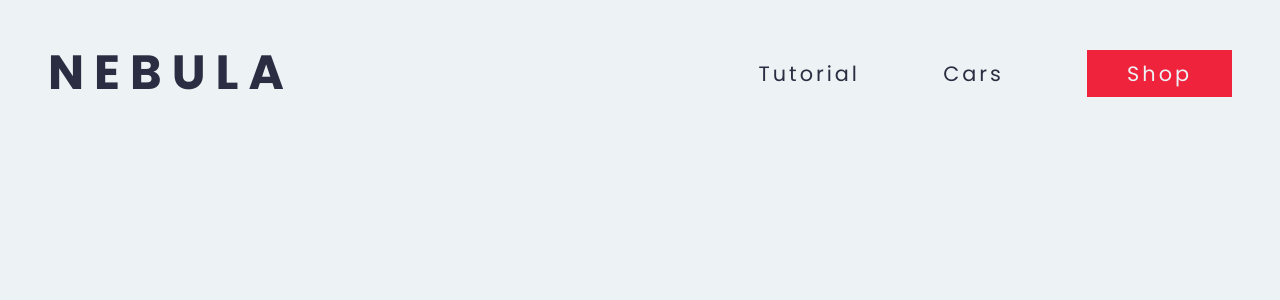
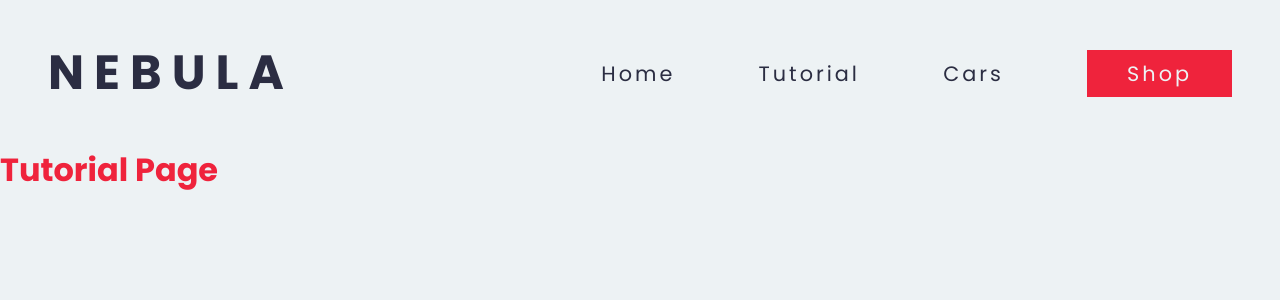
Before and after one commit to Grena30/Nebula, a React (Vite) app in the folder frontend/react-app/: page /tutorial in a window 1280 px wide. Shown: the top 300 px of the page. Built offline with nearby package versions, Linux system fonts and the light colour scheme.

Commit message:
feat: add page routing

```diff
--- a/frontend/react-app/src/App.jsx
+++ b/frontend/react-app/src/App.jsx
@@ -1,13 +1,27 @@
 import React from "react";
+import ReactDOM from "react-dom/client";
+import { BrowserRouter, Routes, Route } from "react-router-dom";
 import Navbar from "./components/Navbar";
+import Home from "./components/pages/Home";
+import Tutorial from "./components/pages/Tutorial";
+import Cars from "./components/pages/Cars";
 import "./css/App.css";
 
 function App() {
   return (
-    <div className="App">
-      <Navbar />
-    </div>
+    <BrowserRouter>
+      <Routes>
+        <Route path="/" element={<Navbar />}>
+          <Route index element={<Home />} />
+          <Route path="tutorial" element={<Tutorial />} />
+          <Route path="cars" element={<Cars />} />
+        </Route>
+      </Routes>
+    </BrowserRouter>
   );
 }
 
 export default App;
+
+const root = ReactDOM.createRoot(document.getElementById("root"));
+root.render(<App />);
--- a/frontend/react-app/src/components/Navbar.jsx
+++ b/frontend/react-app/src/components/Navbar.jsx
@@ -1,8 +1,10 @@
 import React from "react";
+import { Outlet, Link } from "react-router-dom";
 import "../css/Navbar.css";
 
 function Navbar() {
   return (
+    <>
       <nav className="navbar">
         <div className="navbar-logo">
           <h1>NEBULA</h1>
@@ -10,10 +12,13 @@ function Navbar() {
         <div className="navbar-menu">
           <ul className="navbar-links">
             <li>
-          <a href="#tutorial">Tutorial</a>
+              <Link to="/">Home</Link>
             </li>
             <li>
-          <a href="#cars">Cars</a>
+              <Link to="/tutorial">Tutorial</Link>
+            </li>
+            <li>
+              <Link to="/cars">Cars</Link>
             </li>
           </ul>
           <div className="navbar-btn">
@@ -21,6 +26,9 @@ function Navbar() {
           </div>
         </div>
       </nav>
+
+      <Outlet />
+    </>
   );
 }
 
--- /dev/null
+++ b/frontend/react-app/src/components/pages/Cars.jsx
@@ -0,0 +1,11 @@
+import React from 'react';
+
+function Cars() {
+  return (
+    <div>
+      <h1>Cars Page</h1>
+    </div>
+  );
+}
+
+export default Cars;
--- /dev/null
+++ b/frontend/react-app/src/components/pages/Home.jsx
@@ -0,0 +1,11 @@
+import React from 'react';
+
+function Home() {
+  return (
+    <div>
+      <h1>Home Page</h1>
+    </div>
+  );
+}
+
+export default Home;
--- /dev/null
+++ b/frontend/react-app/src/components/pages/Tutorial.jsx
@@ -0,0 +1,11 @@
+import React from 'react';
+
+function Tutorial() {
+  return (
+    <div>
+      <h1>Tutorial Page</h1>
+    </div>
+  );
+}
+
+export default Tutorial;
```
Lines whose indentation alone changed are shown as unchanged.
